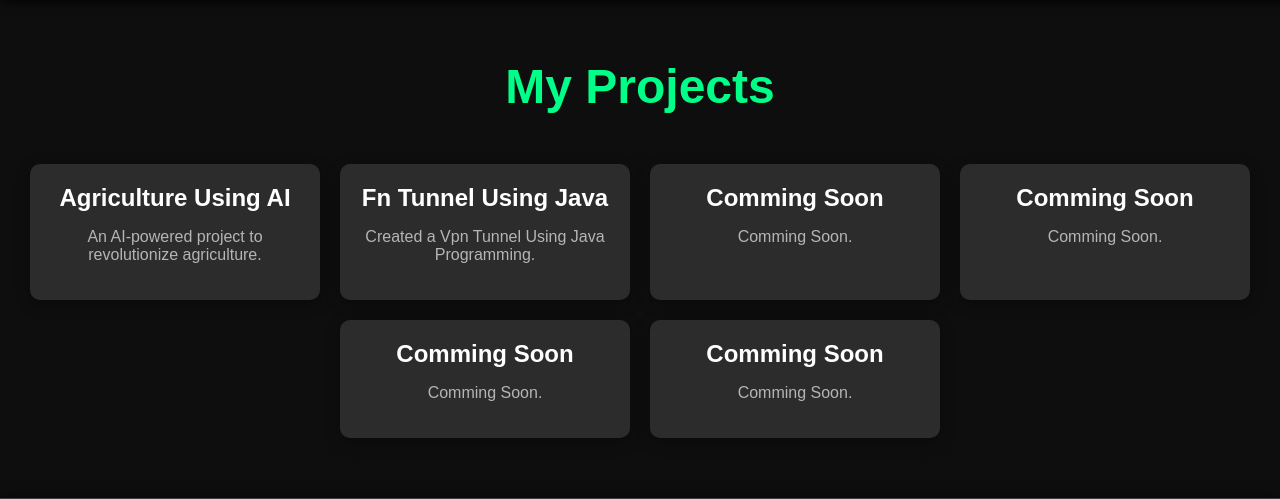
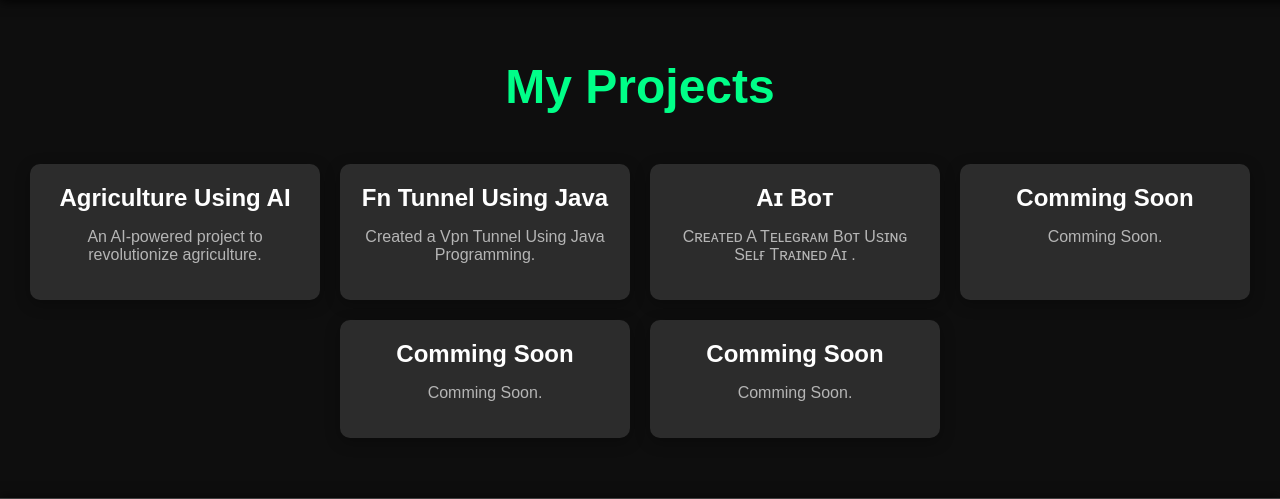
Before and after one commit to fnnetwork/GauravKumar, a Flask app: page /projects in a window 1280 px wide. Shown: the part 81-580 px from the top of the page. Run offline with Flask 3, Linux system fonts and the light colour scheme.

Commit message:
Update projects.html

```diff
--- a/templates/projects.html
+++ b/templates/projects.html
@@ -15,8 +15,8 @@
             <p>Created a Vpn Tunnel Using Java Programming.</p>
         </div>
         <div class="project-box animate-box">
-            <h2>Comming Soon</h2>
-            <p>Comming Soon.</p>
+            <h2>Aɪ Bᴏᴛ</h2>
+            <p>Cʀᴇᴀᴛᴇᴅ A Tᴇʟᴇɢʀᴀᴍ Bᴏᴛ Usɪɴɢ Sᴇʟғ Tʀᴀɪɴᴇᴅ Aɪ .</p>
         </div>
         <div class="project-box animate-box">
             <h2>Comming Soon</h2>
```
